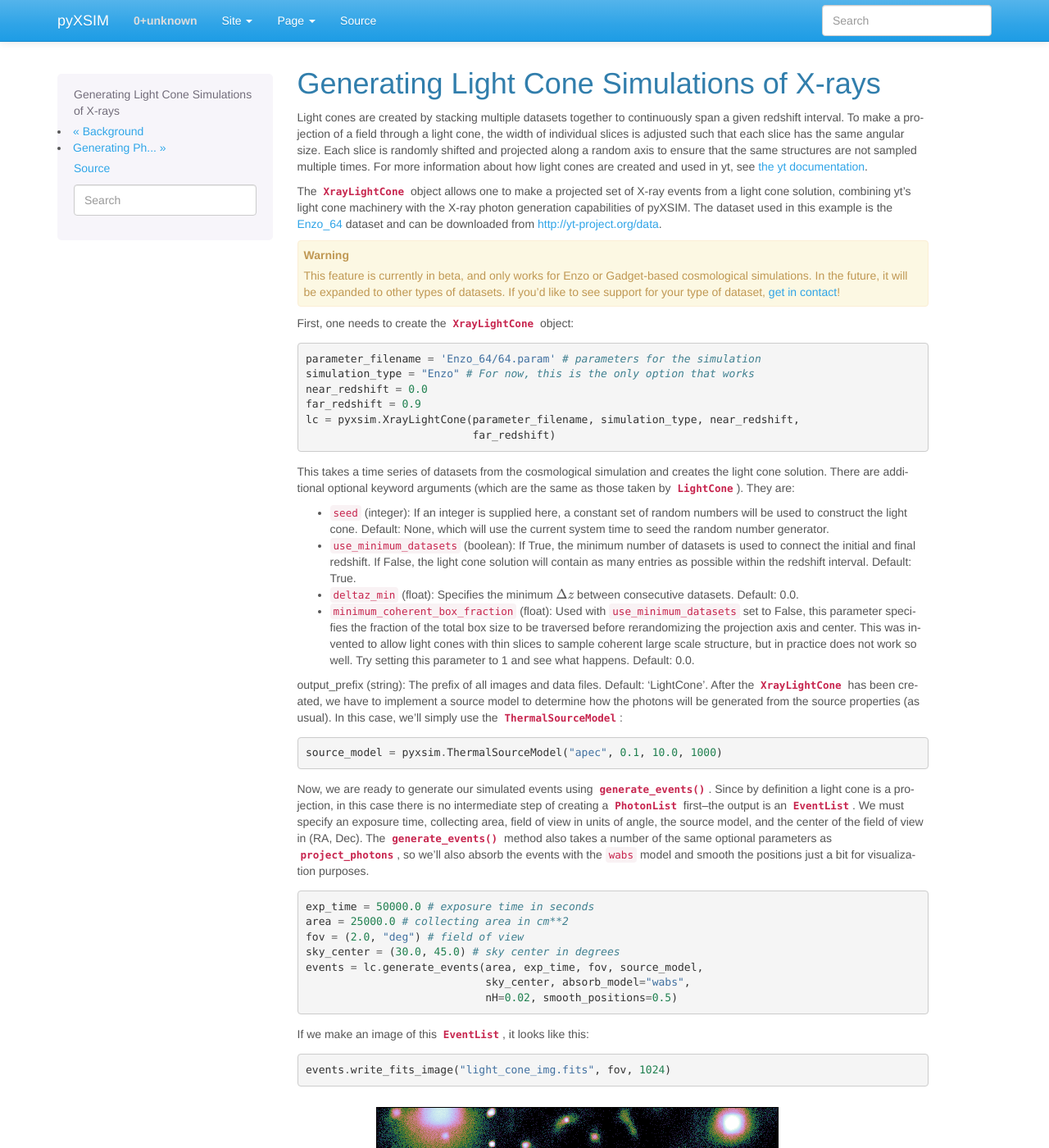
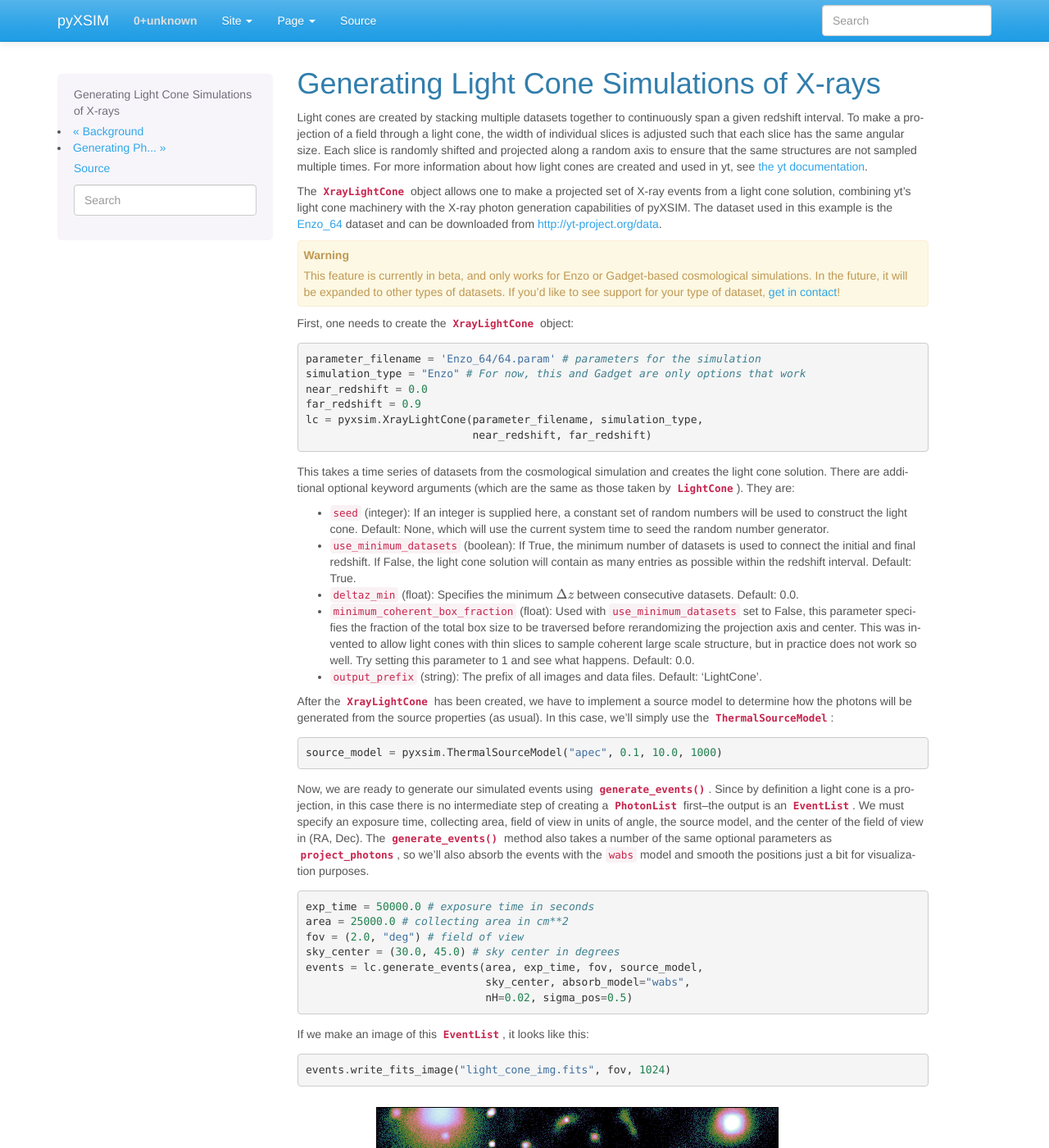
Before and after one commit to jzuhone/pyxsim, a Sphinx documentation site: the page built from doc/source/light_cone.rst, in a window 1280 px wide and 1400 px high. Shown: the whole window at 82% size. Built offline with Sphinx 7.4.7, drawn with Linux system fonts in a browser that asks for light colours.

Commit message:
Don't need six anymore. Doc fixes

```diff
--- a/doc/source/light_cone.rst
+++ b/doc/source/light_cone.rst
@@ -11,33 +11,35 @@
 information about how light cones are created and used in yt,
 see `the yt documentation <http://yt-project.org/doc/analyzing/analysis_modules/light_cone_generator.html>`_.
 
-The :class:`~pyxsim.source_generators.light_cone.XrayLightCone` object allows one to make a projected
-set of X-ray events from a light cone solution, combining yt's light cone machinery
-with the X-ray photon generation capabilities of pyXSIM. The dataset used in this
-example is the `Enzo_64 <http://yt-project.org/data/Enzo_64.tar.gz>`_ dataset and
-can be downloaded from http://yt-project.org/data.
+The :class:`~pyxsim.source_generators.light_cone.XrayLightCone` object allows
+one to make a projected set of X-ray events from a light cone solution, combining
+yt's light cone machinery with the X-ray photon generation capabilities of
+pyXSIM. The dataset used in this example is the
+`Enzo_64 <http://yt-project.org/data/Enzo_64.tar.gz>`_ dataset and can be
+downloaded from http://yt-project.org/data.
 
 .. warning::
 
     This feature is currently in beta, and only works for Enzo or Gadget-based
-    cosmological simulations. In the future, it will be expanded to other types of
-    datasets. If you'd like to see support for your type of dataset,
+    cosmological simulations. In the future, it will be expanded to other types
+    of datasets. If you'd like to see support for your type of dataset,
     `get in contact <faq.html>`_!
 
-First, one needs to create the :class:`~pyxsim.source_generators.light_cone.XrayLightCone` object:
+First, one needs to create the
+:class:`~pyxsim.source_generators.light_cone.XrayLightCone` object:
 
 .. code-block:: python
 
     parameter_filename = 'Enzo_64/64.param' # parameters for the simulation
-    simulation_type = "Enzo" # For now, this is the only option that works
+    simulation_type = "Enzo" # For now, this and Gadget are only options that work
     near_redshift = 0.0
     far_redshift = 0.9
-    lc = pyxsim.XrayLightCone(parameter_filename, simulation_type, near_redshift,
-                              far_redshift)
+    lc = pyxsim.XrayLightCone(parameter_filename, simulation_type,
+                              near_redshift, far_redshift)
 
-This takes a time series of datasets from the cosmological simulation and creates
-the light cone solution. There are additional optional keyword arguments (which
-are the same as those taken by
+This takes a time series of datasets from the cosmological simulation and
+creates the light cone solution. There are additional optional keyword
+arguments (which are the same as those taken by
 :class:`~yt.analysis_modules.cosmological_observation.light_cone.light_cone.LightCone`).
 They are:
 
@@ -88,7 +91,7 @@
     sky_center = (30.0, 45.0) # sky center in degrees
     events = lc.generate_events(area, exp_time, fov, source_model,
                                 sky_center, absorb_model="wabs",
-                                nH=0.02, smooth_positions=0.5)
+                                nH=0.02, sigma_pos=0.5)
 
 If we make an image of this :class:`~pyxsim.event_list.EventList`, it looks
 like this:
--- a/setup.py
+++ b/setup.py
@@ -19,7 +19,7 @@
       author_email='jzuhone@gmail.com',
       url='http://github.com/jzuhone/pyxsim',
       setup_requires=["numpy", "cython>=0.24"],
-      install_requires=["six","numpy","astropy>=2.0","h5py","scipy","yt>=4.0","soxs>=2.1","tqdm"],
+      install_requires=["numpy","astropy>=2.0","h5py","scipy","yt>=4.0","soxs>=2.1","tqdm"],
       include_package_data=True,
       ext_modules=cython_extensions,
       classifiers=[
```
Also changed, not shown: other parts of doc/source/light_cone.rst (+6 -5 lines).
